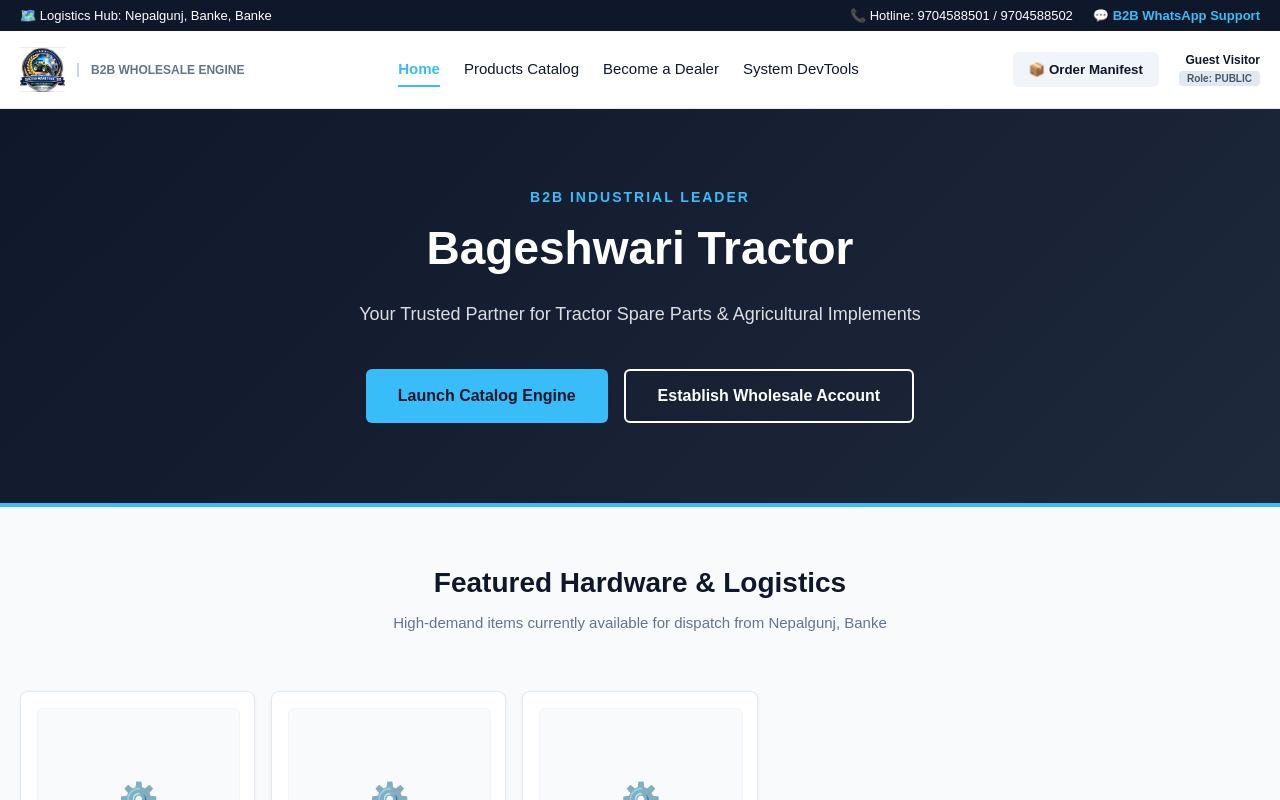
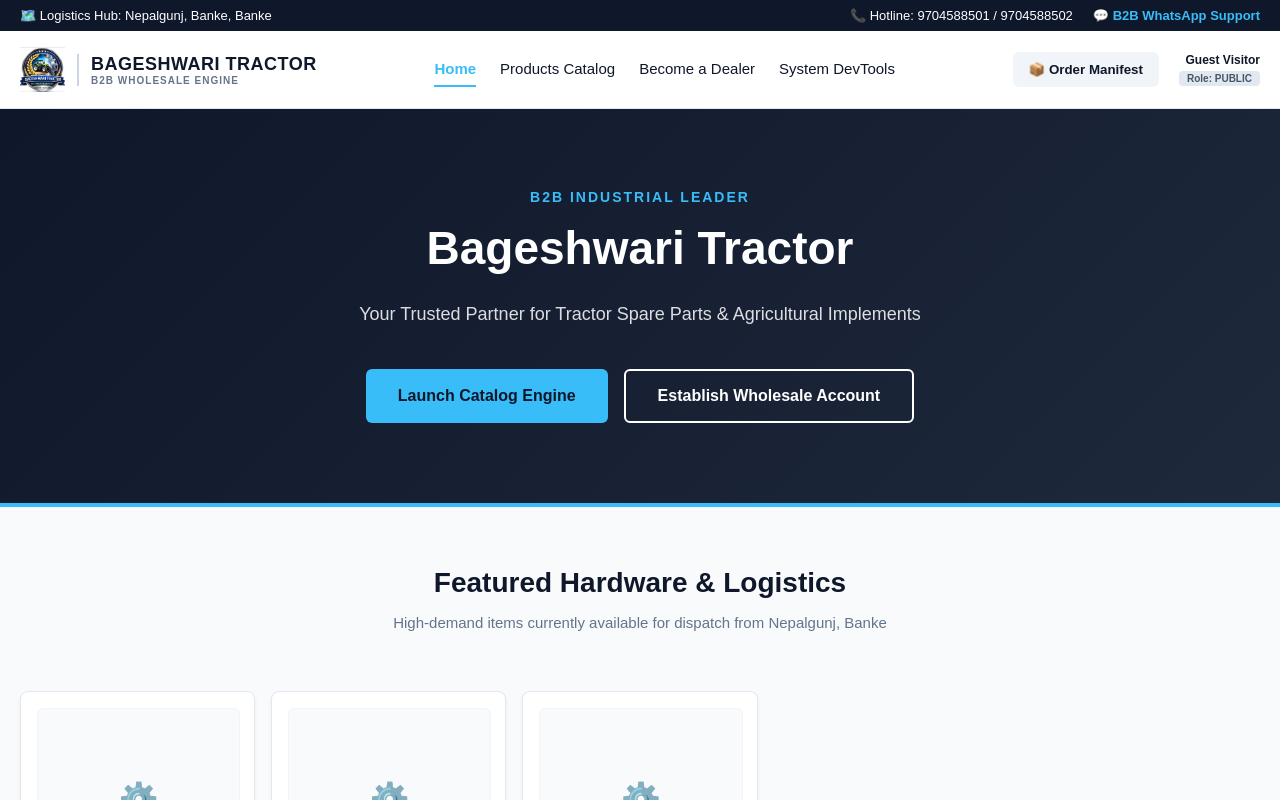
Before and after one commit to sandeep21704/bageshwari-tractor-platform, a React (Vite) app: page / in a window 1280 px wide. Shown: the top 800 px of the page. Built offline with nearby package versions, Linux system fonts and the light colour scheme.

Commit message:
Update Header.tsx

```diff
--- a/src/components/layout/Header.tsx
+++ b/src/components/layout/Header.tsx
@@ -25,7 +25,7 @@
 
       <div style={{ display: 'flex', justifyContent: 'space-between', alignItems: 'center', padding: '16px 20px', maxWidth: '1400px', margin: '0 auto' }}>
 
-        {/* UPDATED BRAND LOGO AREA */}
+        {/* BRAND LOGO AND NAME AREA */}
         <div onClick={() => navigateTo('home')} style={{ cursor: 'pointer', display: 'flex', alignItems: 'center', gap: '12px' }}>
           {GLOBAL_TENANT_DATA.logoUrl ? (
             <img
@@ -35,12 +35,19 @@
             />
           ) : (
             <div style={{ padding: '8px 14px', backgroundColor: theme.primaryColor, color: '#fff', fontWeight: 900, borderRadius: '4px', letterSpacing: '1px', fontSize: '18px' }}>
-              {GLOBAL_TENANT_DATA.businessName.toUpperCase()}
+              {GLOBAL_TENANT_DATA.businessName.substring(0, 2).toUpperCase()}
             </div>
           )}
-          <span style={{ fontSize: '12px', fontWeight: 'bold', color: '#64748b', borderLeft: '2px solid #cbd5e1', paddingLeft: '12px' }}>
-            B2B WHOLESALE ENGINE
-          </span>
+
+          {/* We added the Business Name text right next to the logo here */}
+          <div style={{ display: 'flex', flexDirection: 'column', borderLeft: '2px solid #cbd5e1', paddingLeft: '12px' }}>
+            <span style={{ fontSize: '18px', fontWeight: '900', color: '#0f172a', letterSpacing: '0.5px' }}>
+              {GLOBAL_TENANT_DATA.businessName.toUpperCase()}
+            </span>
+            <span style={{ fontSize: '10px', fontWeight: 'bold', color: '#64748b', letterSpacing: '1px' }}>
+              B2B WHOLESALE ENGINE
+            </span>
+          </div>
         </div>
 
         <nav style={{ display: 'flex', gap: '24px' }}>
```
